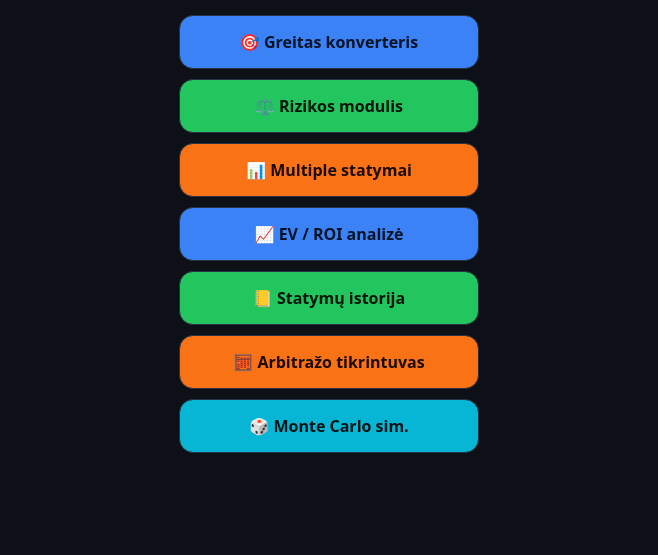
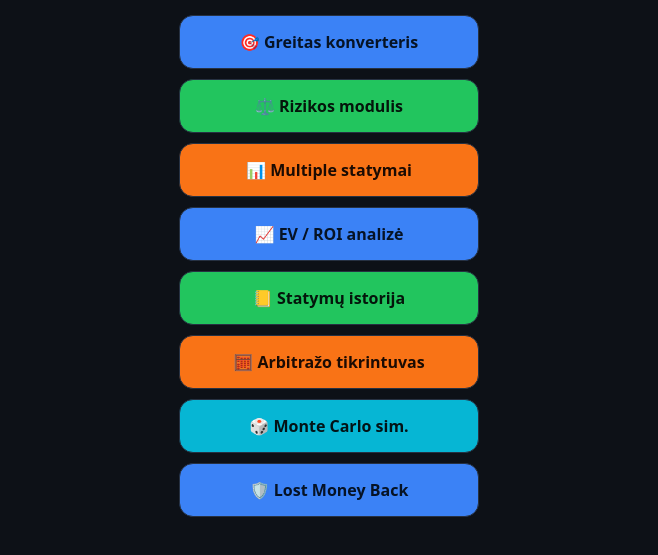
Before and after one commit to deividassimkus101-png/Supermazylis-lab, a plain HTML site: page index.html in a window 1280 px wide. Shown: the part 137-692 px from the top of the page, without its empty margins (311-969 px from the left). Drawn offline with Linux system fonts and the light colour scheme.

Commit message:
Update index.html

```diff
--- a/index.html
+++ b/index.html
@@ -46,6 +46,8 @@ h1{margin:0 0 20px;font-size:clamp(1.8rem,4vw,2.6rem)}
     <a class="btn btn-green" href="history.html">📒 Statymų istorija</a>
     <a class="btn btn-orange" href="arb.html">🧮 Arbitražo tikrintuvas</a>
     <a class="btn btn-cyan" href="mc.html">🎲 Monte Carlo sim.</a>
+
+    <a class="btn btn-blue" href="lostback.html">🛡️ Lost Money Back</a>
   </div>
 </body>
 </html>
```
